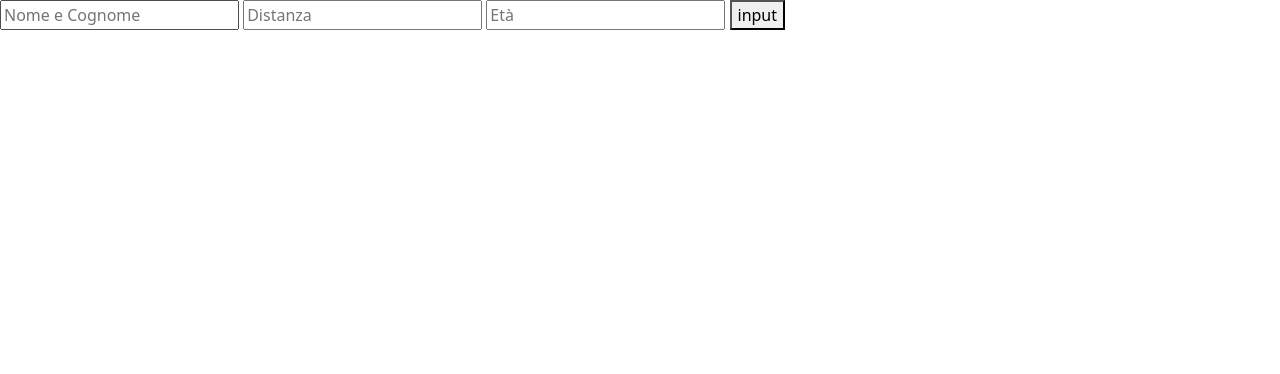
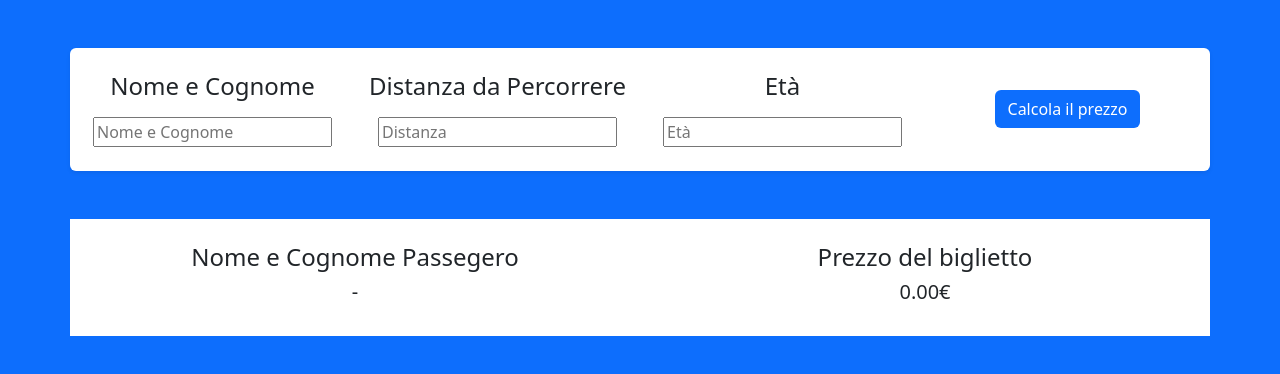
Before and after one commit to brian-tura/js-biglietto-treno-form, a plain HTML site: page index.html in a window 1280 px wide. Drawn offline with nearby package versions, Linux system fonts and the light colour scheme.

Commit message:
Excercise done

```diff
--- a/index.html
+++ b/index.html
@@ -4,22 +4,43 @@
 <head>
     <meta charset="UTF-8">
     <meta name="viewport" content="width=device-width, initial-scale=1.0">
-    <link href="https://cdn.jsdelivr.net/npm/bootstrap@5.3.3/dist/css/bootstrap.min.css" rel="stylesheet" integrity="sha384-QWTKZyjpPEjISv5WaRU9OFeRpok6YctnYmDr5pNlyT2bRjXh0JMhjY6hW+ALEwIH" crossorigin="anonymous">
+    <link href="https://cdn.jsdelivr.net/npm/bootstrap@5.3.3/dist/css/bootstrap.min.css" rel="stylesheet"
+        integrity="sha384-QWTKZyjpPEjISv5WaRU9OFeRpok6YctnYmDr5pNlyT2bRjXh0JMhjY6hW+ALEwIH" crossorigin="anonymous">
     <title>Document</title>
 </head>
 
-<body>
-    <input type="text" name="name" id="name" placeholder="Nome e Cognome">
-    <input id="distance" type="number" placeholder="Distanza">
-    <input id="age" type="number" placeholder=Età>
-    <button id="btn" type="button" value="submit">input</button>
-    <div>
-        <p id = "showName"></p>
+<body class="bg-primary ">
+    <div class="container bg-white rounded shadow-sm">
+        <div class="row mt-5">
+            <div class="col-sm d-flex justify-content-center align-items-center flex-column py-4">
+                <h4 class="pb-2">Nome e Cognome</h4>
+                <input type="text" name="name" id="name" placeholder="Nome e Cognome">
+            </div>
+            <div class="col-sm d-flex justify-content-center align-items-center flex-column py-4">
+                <h4 class="pb-2">Distanza da Percorrere</h4>
+                <input id="distance" type="number" placeholder="Distanza">
+            </div>
+            <div class="col-sm d-flex justify-content-center align-items-center flex-column py-4">
+                <h4 class="pb-2">Età</h4>
+                <input id="age" type="number" placeholder=Età>
+            </div>
+            <div class="col-sm d-flex  align-items-center justify-content-center flex-column py-4">
+                <button class="btn bg-primary text-white" id="btn" type="button" value="submit">Calcola il prezzo</button>
+            </div>
+        </div>
     </div>
-    <div>
-        <p id = "showPrice"></p>
+    <div class="container bg-white mt-5">
+        <div class="row">
+            <div class="col-sm d-flex flex-column align-items-center justify-content-center py-4">
+                <h4>Nome e Cognome Passegero</h4>
+                <h5 id="showName">-</h5>
+            </div>
+            <div class="col-sm d-flex flex-column align-items-center justify-content-center py-4">
+                <h4>Prezzo del biglietto</h4>
+                <h5 id="showPrice">0.00&euro;</h5>
+            </div>
+        </div>
     </div>
-
     <script src="./js/script.js"></script>
 </body>
 
```
